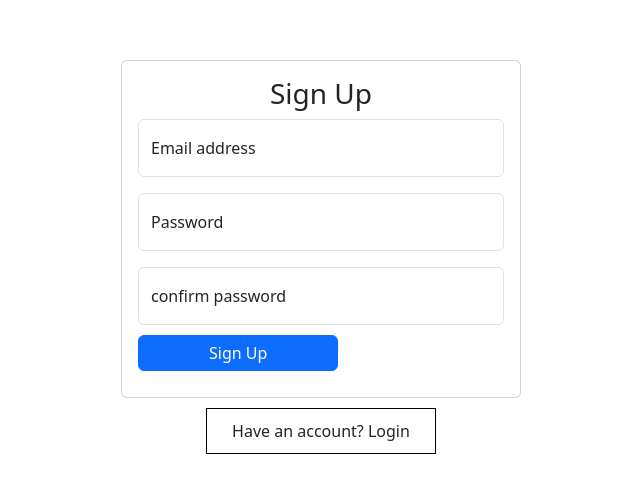
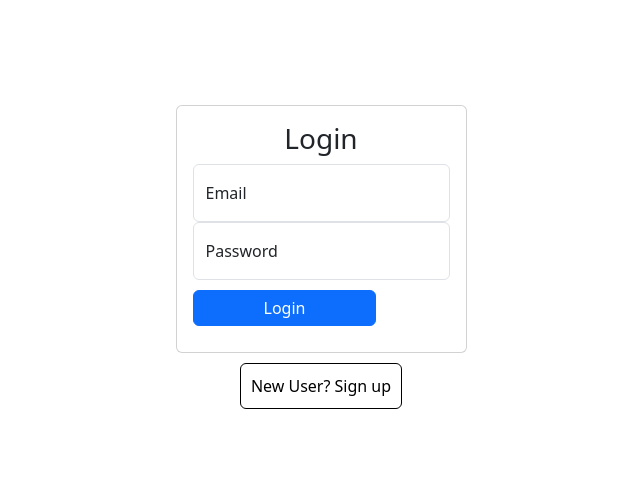
Before and after one commit to Gouravk73/expensetracker, a React (Create React App) app: page /login in a window 1280 px wide. Shown: the part 138-630 px from the top of the page, without its empty margins (319-959 px from the left). Built offline with nearby package versions, Linux system fonts and the light colour scheme.

Commit message:
Login Screen

```diff
--- a/src/App.js
+++ b/src/App.js
@@ -1,10 +1,17 @@
+import Home from './Components/Home'
+import Login from './Components/Login';
 import SingUp from './Components/SingUp';
+import {BrowserRouter,Route,Routes} from 'react-router-dom';
 
 function App() {
   return (
-    <div className="App">
-     <SingUp/>
-    </div>
+    <BrowserRouter>
+    <Routes>
+        <Route path='/' element={<Home/>} />
+        <Route path="/login" element={<Login />} />
+        <Route path="/signup" element={<SingUp />} />
+        </Routes>
+    </BrowserRouter>
   );
 }
 
--- /dev/null
+++ b/src/Components/Home.jsx
@@ -0,0 +1,9 @@
+import React from 'react'
+
+const Home = () => {
+  return (
+    <div>Welcome to Expense Tracker!!!!<hr/>  </div>
+  )
+}
+
+export default Home
--- /dev/null
+++ b/src/Components/Login.jsx
@@ -0,0 +1,72 @@
+import React, { useRef } from 'react';
+import { useNavigate } from 'react-router-dom';
+
+const Login = () => {
+    const emailInput=useRef(null);
+    const passwordInput=useRef(null);
+    const navigate=useNavigate();
+
+    const handleLogin = (e) => {
+        e.preventDefault();
+        const email=emailInput.current.value;
+        const password=passwordInput.current.value;
+        fetch('https://identitytoolkit.googleapis.com/v1/accounts:signInWithPassword?key=AIzaSyBjr9ZJeo5m2w0r_5eOv3iWq4I17shym4Y',{
+            method: "POST",
+            body: JSON.stringify({
+                email:email,
+                password:password
+            }),
+            headers:{
+                'content-type': 'application/json'
+            }
+        }).then((res)=>{
+            if(res.ok) return  res.json();
+            else{
+                return res.json().then((data)=>{
+                    throw new Error(data.error.message)
+
+                })
+            }
+        }).then((data)=>{
+            console.log('login',data);
+            navigate('/')
+        }).catch((err)=>{
+            alert(err);
+        })
+        console.log(email)
+    };
+    const handleSignUpClick=()=>{
+        navigate('/signup')
+    }
+
+    return (
+        <div className='container-fluid d-flex flex-column justify-content-center align-items-center vh-100'>
+            <div className="card">
+                <div className="card-body">
+                    <h3 className="card-title text-center">Login</h3>
+                    <form action="" onSubmit={handleLogin}>
+                        <div className="form-group">
+                            <div className="form-floating">
+                                <input type="email" id='email' className="form-control" placeholder='abc@gmail.com' ref={emailInput} required/>
+                                <label htmlFor="email">Email</label>
+                            </div>
+                        </div>
+                        <div className="form-group">
+                            <div className="form-floating">
+                                <input type="password" id='password' className="form-control" placeholder='abc@123' ref={passwordInput} required/>
+                                <label htmlFor="password">Password</label>
+                            </div>
+                        </div>
+                        <button className='btn btn-primary' style={{ margin:'10px 0', padding:'5px 70px'}}>Login</button>
+                    </form>
+                </div>
+            </div>
+            <button className="btn btn-outline-primary " onClick={handleSignUpClick} style={{ padding: '10px', margin: '10px', border: '1px solid black' ,color:'black'}}>
+                    New User? Sign up
+            </button>
+
+        </div>
+    );
+};
+
+export default Login;
--- a/src/Components/SingUp.jsx
+++ b/src/Components/SingUp.jsx
@@ -1,11 +1,12 @@
 import React, { useRef, useState } from 'react'
+import { useNavigate } from 'react-router-dom';
 
 const SingUp = () => {
     const emailInput=useRef(null);
     const passwordInput=useRef(null);
     const confirmPasswordInput=useRef(null);
     const [passwordError, setPasswordError] = useState(false);
-
+    const navigate=useNavigate();
     const submitHandler=(e)=>{
         e.preventDefault();
         const password = passwordInput.current.value;
@@ -35,6 +36,7 @@ const SingUp = () => {
             }
         }).then((data)=>{
             console.log('success')
+            navigate('/login')
         }).catch((err)=>{
             setPasswordError(true);
              alert(err)
@@ -46,6 +48,9 @@ const SingUp = () => {
         emailInput.current.value=''
         passwordInput.current.value=''
         confirmPasswordInput.current.value=''
+    }
+    const handleLoginClick=()=>{
+        navigate('/login')
     }
 
   return (
@@ -71,18 +76,18 @@ const SingUp = () => {
 
                     <div className="form-group">
                         <div className="form-floating">
-                            <input type="confirm-password" className={`form-control ${passwordError ? 'is-invalid' : ''}`} id="confirm-password" placeholder='abc@123' required ref={confirmPasswordInput}/>
+                            <input type="password" className={`form-control ${passwordError ? 'is-invalid' : ''}`} id="confirm-password" placeholder='abc@123' required ref={confirmPasswordInput}/>
                             <label htmlFor="confirm-password">confirm password</label>
                         </div>
                     </div>
 
-                    <button className="btn btn-primary btn-block" type="submit"  style={{ margin:'10px 0', padding:'5px 70px'}}>Sign Up</button>
+                    <button className="btn btn-primary" type="submit"  style={{ margin:'10px 0', padding:'5px 70px'}}>Sign Up</button>
                 </form>
 
             </div>
 
         </div>
-        <div className='  text-center' style={{border:'1px solid black', padding:'10px 25px', margin: '10px'}} >Have an account? Login</div>
+        <button className="btn btn-outline-primary " onClick={handleLoginClick} style={{ padding: '10px', margin: '10px', border: '1px solid black' ,color:'black'}} >Have an account? Login</button>
 
      </div>
   )
```
